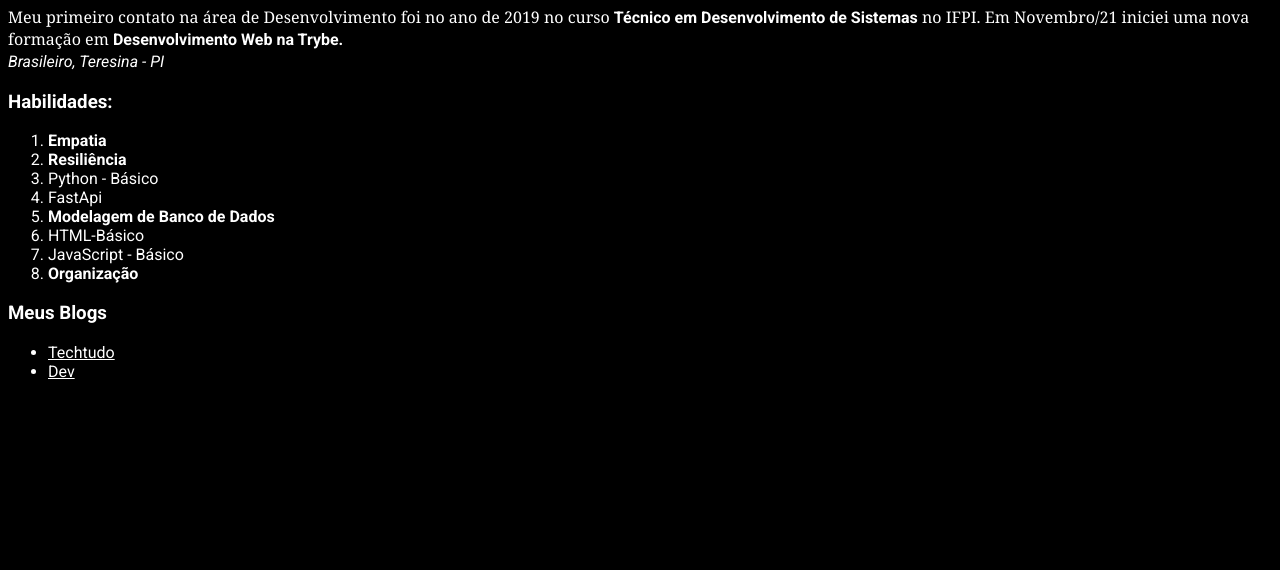
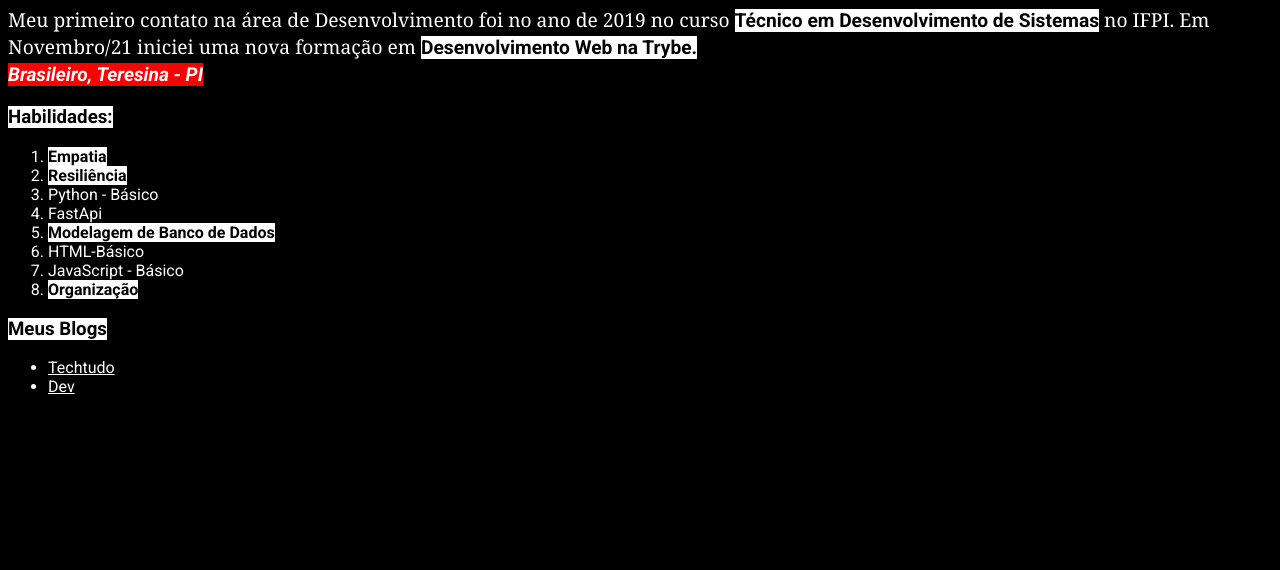
Before and after one commit to Jazyel99/Jazyel99.github.io, a plain HTML site: page index.html in a window 1280 px wide. Shown: the part 230-800 px from the top of the page. Drawn offline with Linux system fonts and the light colour scheme.

Commit message:
alteração no estilo das tags de destaque

```diff
--- a/index.html
+++ b/index.html
@@ -20,6 +20,15 @@
     }
     .descricao{
       font-family: Georgia, 'Times New Roman', Times, serif;
+      font-size: 1.2rem;
+    }
+    strong{
+      background: white;
+      color: black;
+    }
+    em{
+      background: red;
+      font-weight: bold;
     }
   </style>
 </head>
```
